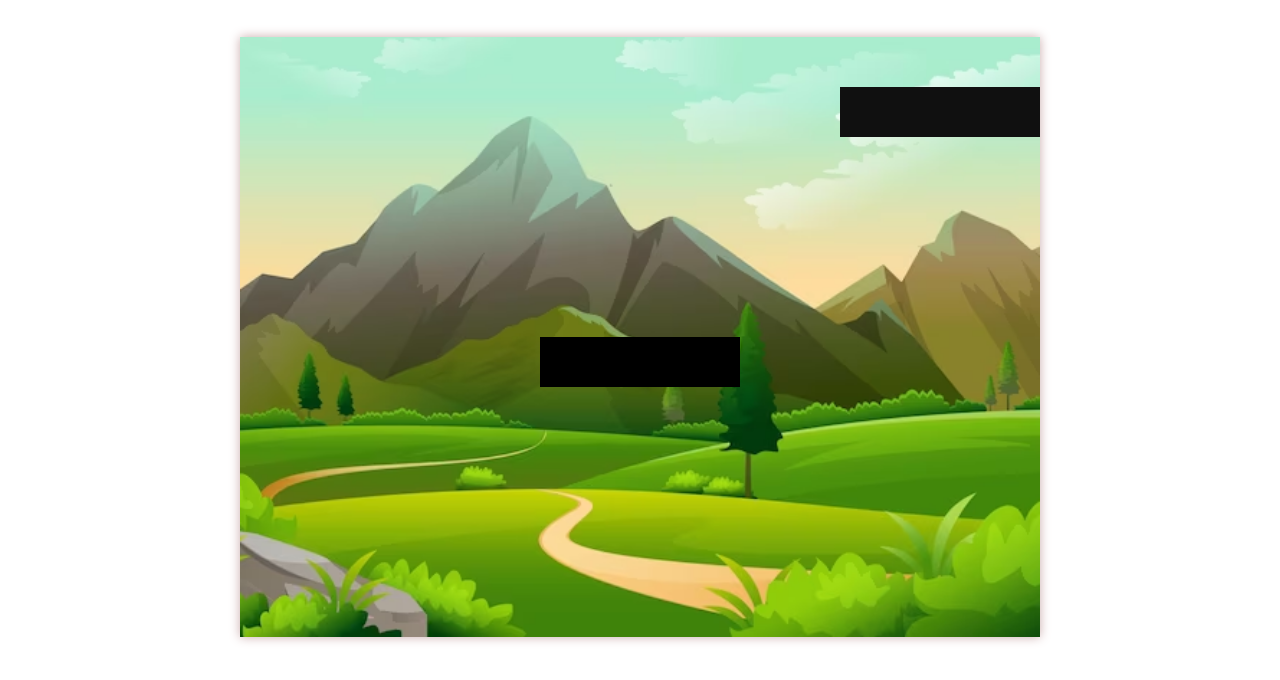
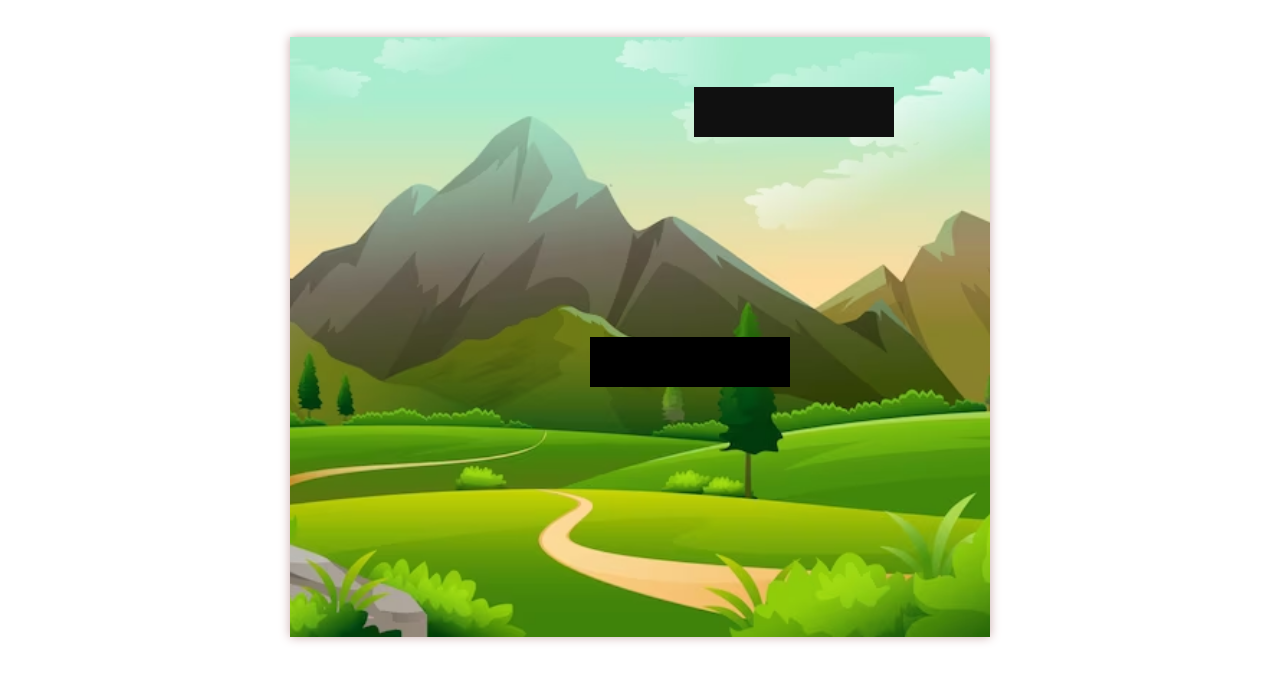
Before and after one commit to jacobbstephen/stack-tower-game, a plain HTML site: page index.html in a window 1280 px wide. Shown: the part 112-792 px from the top of the page. Drawn offline with Linux system fonts and the light colour scheme.

Commit message:
Update index.html

```diff
--- a/index.html
+++ b/index.html
@@ -10,7 +10,7 @@
 <body>
     <h1>Stack Tower Game</h1>
     <p class="scoreout"><span class="scoreNumber">0</span></p>
-    <canvas id="myCanvas" width="800" height="600"></canvas>
+    <canvas id="myCanvas" width="700" height="600"></canvas>
     <h2 class="gameOverText"> Game Over!! Click to play again</h2>
     <script src="./index.js"></script>
 </body>
```
